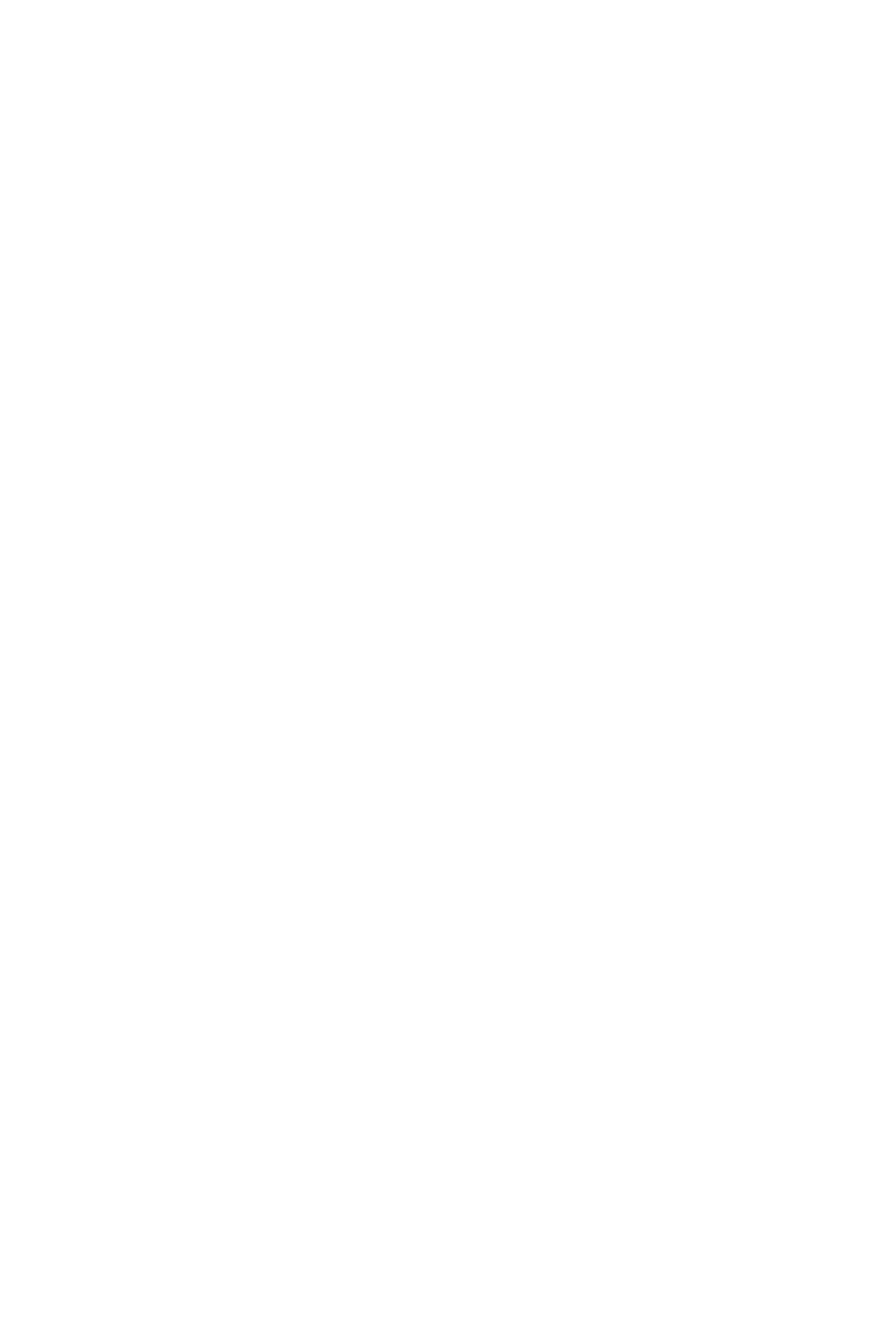
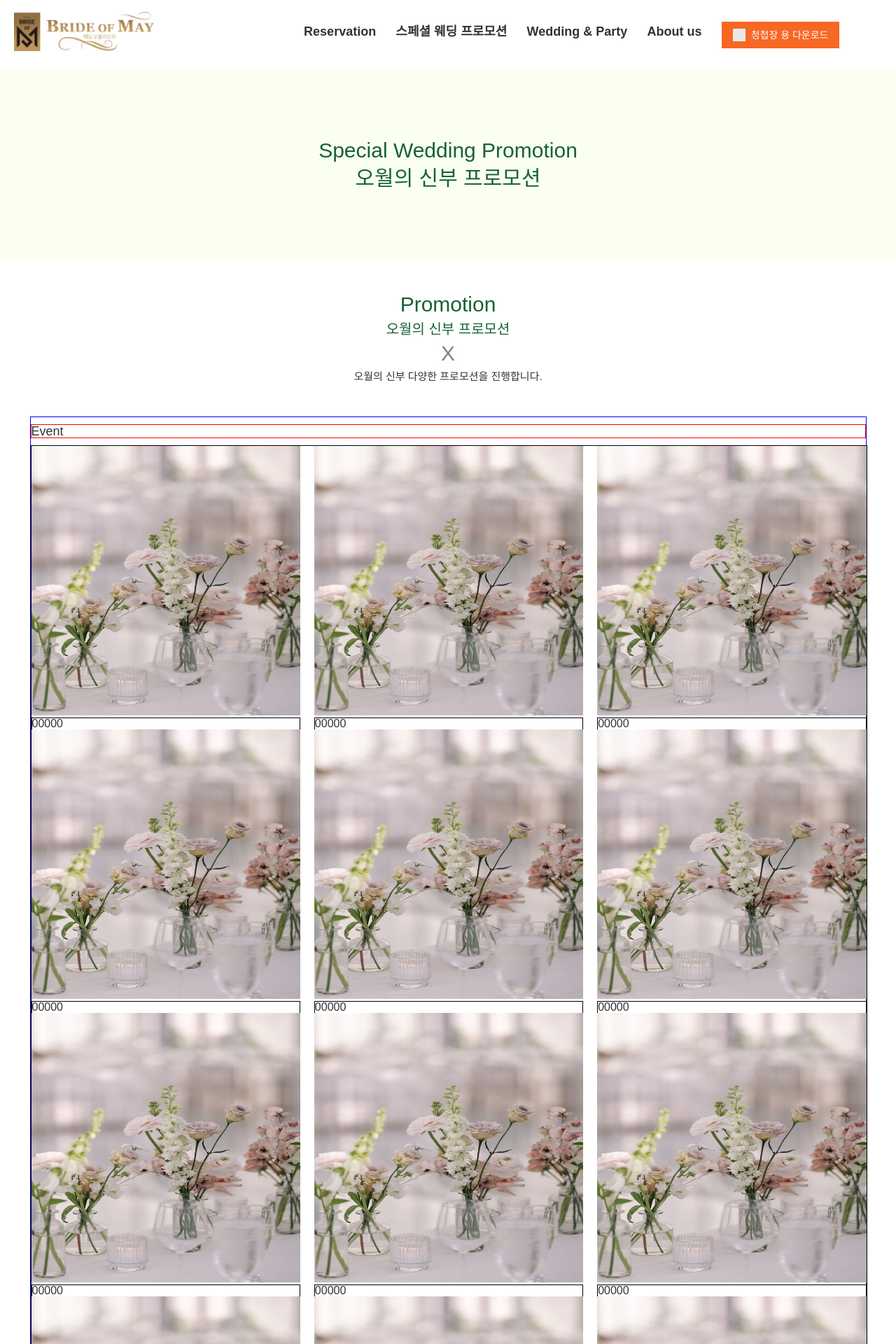
Before and after one commit to wedding-project-web/front, a React (Vite) app: page /wedding-promotion in a window 1280 px wide. Before the commit this address had no page. Shown: the top 1920 px of the page at 70% size. Before the commit the page ends 800 px from the top, so only its background shows below. Built offline with nearby package versions, Linux system fonts and the light colour scheme; a web font is replaced by a local one.

Commit message:
wip: 작업중

```diff
--- a/package.json
+++ b/package.json
@@ -16,6 +16,7 @@
     "react": "^18.3.1",
     "react-calendar": "^5.1.0",
     "react-dom": "^18.3.1",
+    "react-js-pagination": "^3.0.3",
     "react-router-dom": "^7.1.1"
   },
   "devDependencies": {
--- a/src/App.tsx
+++ b/src/App.tsx
@@ -5,6 +5,7 @@ import MainPage from "./pages/MainPage";
 import ReservationPage from "./pages/ReservationPage";
 import WeddingAndPartyPage from "./pages/WeddingAndPartyPage";
 import AboutUsPage from "./pages/AboutUsPage";
+import SpecialWeddingPromotion from "./pages/SpecialWeddingPromotion";
 
 const App = () => {
   return (
@@ -17,6 +18,10 @@ const App = () => {
 
             <Route path="/about-us" element={<AboutUsPage />} />
             <Route path="/reservation" element={<ReservationPage />} />
+            <Route
+              path="/wedding-promotion"
+              element={<SpecialWeddingPromotion />}
+            />
           </Route>
         </Routes>
       </BrowserRouter>
--- /dev/null
+++ b/src/pages/SpecialWeddingPromotion.tsx
@@ -0,0 +1,153 @@
+import styled from "@emotion/styled";
+import first from "../assets/image/first.jpg";
+
+const PageContainer = styled.div`
+  padding: 0px 0px 100px 0px;
+`;
+const TitleContainer = styled.div`
+  background-color: #fbfff2;
+  margin-top: 100px;
+  padding: 100px;
+  display: flex;
+  flex-direction: column;
+  gap: 10px;
+`;
+
+const Title = styled.div`
+  font-size: 30px;
+  color: #166237;
+`;
+
+const SubContainer = styled.div`
+  /* border: 1px solid black; */
+  display: flex;
+  flex-direction: column;
+  gap: 10px;
+  padding: 50px;
+`;
+
+const FirstContent = styled.div`
+  color: #166237;
+  font-size: 30px;
+`;
+
+const SecondContent = styled.div`
+  color: #166237;
+  font-size: 20px;
+`;
+const ThirdContent = styled.div`
+  font-size: 15px;
+`;
+
+const EventsContainer = styled.div`
+  border: 1px solid blue;
+  width: 1195px;
+  margin: 0 auto;
+`;
+
+const Event = styled.div`
+  border: 1px solid red;
+  display: flex;
+  font-size: 18px;
+  margin: 10px 0px 10px 0px;
+`;
+
+const ImagesContainer = styled.div`
+  display: grid;
+  grid-template-columns: repeat(3, 1fr);
+  gap: 20px;
+  border: 1px solid black;
+  width: 1195px;
+`;
+
+const ImgContainer = styled.div`
+  height: 385px;
+`;
+
+const Img = styled.img`
+  width: 100%;
+  height: 100%;
+`;
+
+const ImageTitle = styled.div`
+  border: 1px solid black;
+  display: flex;
+  justify-content: start;
+`;
+
+const Icon = styled.div`
+  color: gray;
+  font-size: 30px;
+`;
+const SpecialWeddingPromotion = () => {
+  return (
+    <PageContainer>
+      <TitleContainer>
+        <Title>Special Wedding Promotion</Title>
+        <Title>오월의 신부 프로모션</Title>
+      </TitleContainer>
+      <SubContainer>
+        <FirstContent>Promotion</FirstContent>
+        <SecondContent>오월의 신부 프로모션</SecondContent>
+        <Icon>X</Icon>
+        <ThirdContent>오월의 신부 다양한 프로모션을 진행합니다.</ThirdContent>
+      </SubContainer>
+
+      <EventsContainer>
+        <Event>Event</Event>
+        <ImagesContainer>
+          <ImgContainer>
+            <Img src={first} />
+            <ImageTitle>00000</ImageTitle>
+          </ImgContainer>
+          <ImgContainer>
+            <Img src={first} />
+            <ImageTitle>00000</ImageTitle>
+          </ImgContainer>
+          <ImgContainer>
+            <Img src={first} />
+            <ImageTitle>00000</ImageTitle>
+          </ImgContainer>
+          <ImgContainer>
+            <Img src={first} />
+            <ImageTitle>00000</ImageTitle>
+          </ImgContainer>
+          <ImgContainer>
+            <Img src={first} />
+            <ImageTitle>00000</ImageTitle>
+          </ImgContainer>
+          <ImgContainer>
+            <Img src={first} />
+            <ImageTitle>00000</ImageTitle>
+          </ImgContainer>
+          <ImgContainer>
+            <Img src={first} />
+            <ImageTitle>00000</ImageTitle>
+          </ImgContainer>
+          <ImgContainer>
+            <Img src={first} />
+            <ImageTitle>00000</ImageTitle>
+          </ImgContainer>
+          <ImgContainer>
+            <Img src={first} />
+            <ImageTitle>00000</ImageTitle>
+          </ImgContainer>
+          <ImgContainer>
+            <Img src={first} />
+            <ImageTitle>00000</ImageTitle>
+          </ImgContainer>
+          <ImgContainer>
+            <Img src={first} />
+            <ImageTitle>00000</ImageTitle>
+          </ImgContainer>
+          <ImgContainer>
+            <Img src={first} />
+            <ImageTitle>00000</ImageTitle>
+          </ImgContainer>
+        </ImagesContainer>
+      </EventsContainer>
+    </PageContainer>
+  );
+};
+
+export default SpecialWeddingPromotion;
```
Also changed, not shown: src/components/common/Pagination.tsx (added, +24 -0 lines), 1 other file (tests, documents, lock files or other folders).
